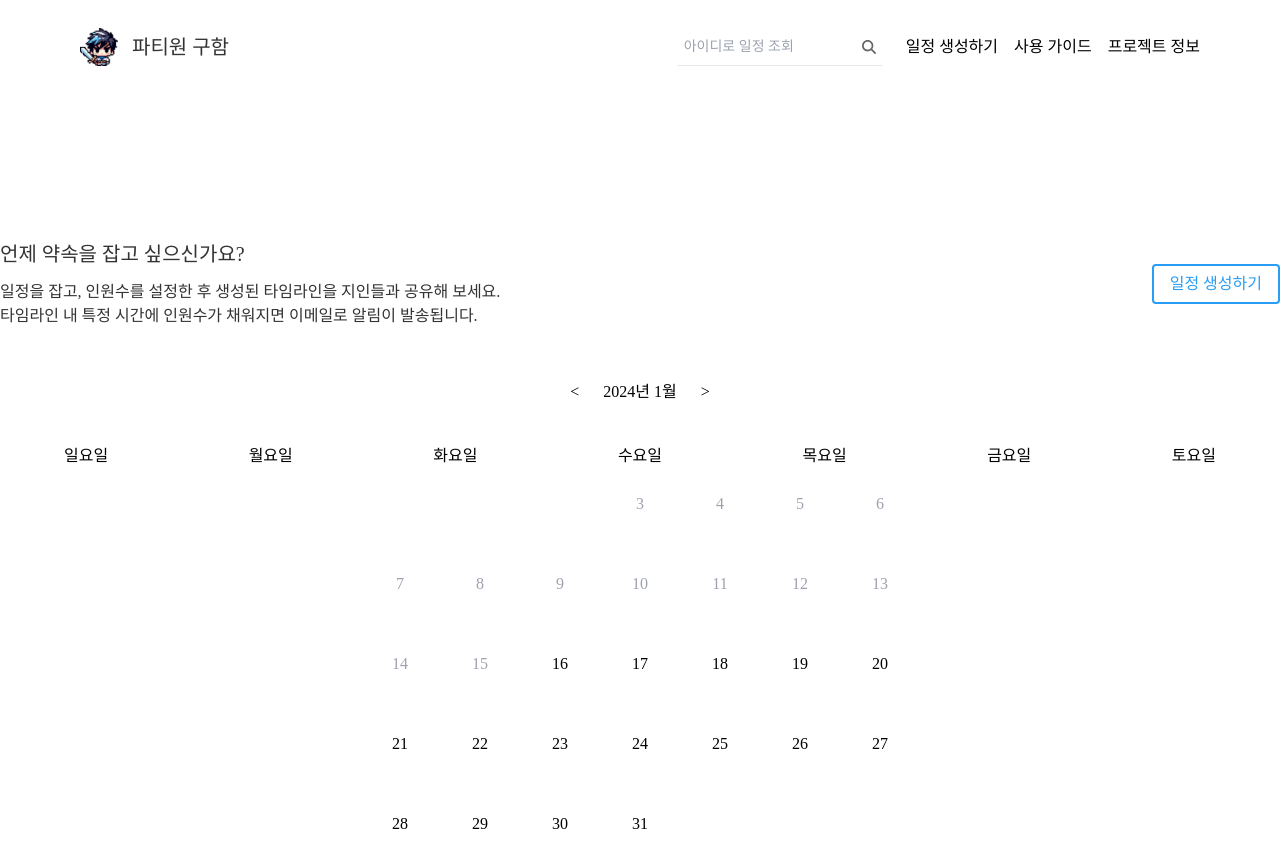
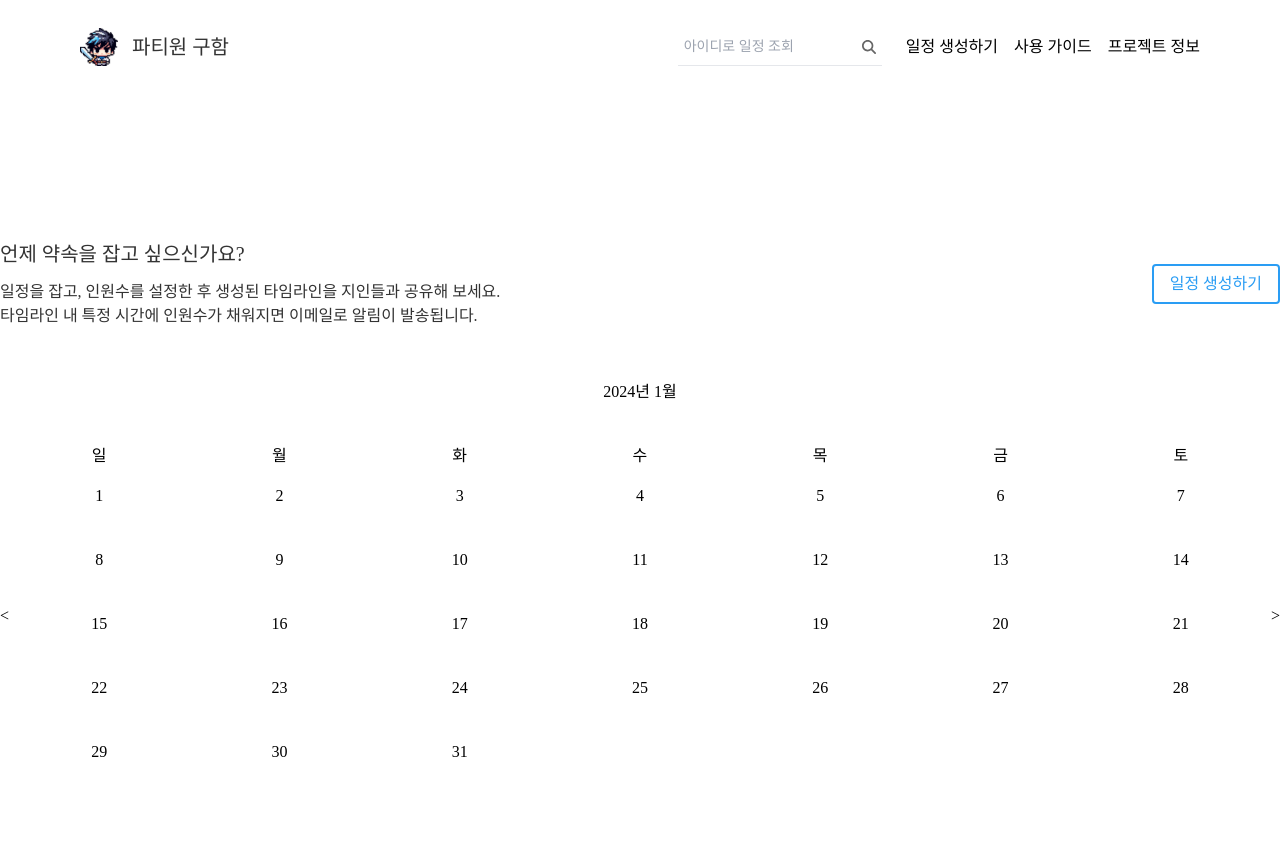
Before and after one commit to taedonn/partywonguham, a Nuxt app: page / in a window 1280 px wide. Shown: the top 868 px of the page. After the commit the page ends 800 px from the top, so only its background shows below. Built offline with nearby package versions, Linux system fonts and the light colour scheme; a web font is replaced by a local one.

Commit message:
Calendar 기능 오류 수정

```diff
--- a/components/Calendar.vue
+++ b/components/Calendar.vue
@@ -1,228 +1,133 @@
 <template>
-    <section class="section w-full py-60 flex flex-col justify-center items-center gap-y-14">
+    <section class="section w-full pt-60 flex flex-col justify-center items-center gap-y-14">
+        <div class="container flex flex-col justify-between">
             <div class="container flex flex-row justify-between">
                 <div>
                     <h2 class="text-xl font-medium text-black-333 mb-3">언제 약속을 잡고 싶으신가요?</h2>
-                <p class="text-base font-light text-black-333">일정을 잡고, 인원수를 설정한 후 생성된 타임라인을 지인들과 공유해 보세요. <br />타임라인 내 특정 시간에 인원수가 채워지면 이메일로 알림이 발송됩니다.</p>
+                    <p class="text-base font-light text-black-333">
+                        일정을 잡고, 인원수를 설정한 후 생성된 타임라인을 지인들과 공유해 보세요. <br />
+                        타임라인 내 특정 시간에 인원수가 채워지면 이메일로 알림이 발송됩니다.
+                    </p>
                 </div>
                 <div class="flex justify-items-end items-center"> <Button> 일정 생성하기 </Button></div>
             </div>
-        <div class="container flex flex-col justify-center items-center">
-            <h2 class="subtitle mb-12">
-                <button class="button is-small is-primary is-outlined mr-5" @click="calendarData(-1)">&lt;</button>
-                {{ year }}년 {{ month }}월
-                <button class="button is-small is-primary is-outlined ml-5" @click="calendarData(1)">&gt;</button>
+            <div class="calendar-wrap flex flex-col mt-14">
+                <h2 class="subtitle mb-12 text-center">
+                    {{ currentYear }}년 {{ currentMonth }}월
                 </h2>
-            <div class="w-full h-100 flex flex-rows px-16 justify-between">
-                <p  v-for="weeks in week" :key="weeks" class="">{{ weeks }}</p>
+                <div class="calendar flex flex-row ">
+                    <button type="button" class="btn-prev" @click="moveMonth(-1)"> &lt; </button>
+                    <table class="w-full">
+                        <thead class="">
+                            <th> 일 </th>
+                            <th> 월 </th>
+                            <th> 화 </th>
+                            <th> 수 </th>
+                            <th> 목 </th>
+                            <th> 금 </th>
+                            <th> 토 </th>
+                        </thead>
+                        <tbody>
+                            <tr v-for="weekIndex in data.calendarWeekCount" :key="weekIndex">
+                                <td v-for="dayIndex in data.weekdate" :key="(weekIndex - 1) * data.weekdate + dayIndex"
+                                    class="text-center">
+                                    <div v-if="isCalendarDayVisible(weekIndex, dayIndex)">
+                                        <span class="block my-6" @click="handleDateClick(weekIndex, dayIndex)">{{ getCalendarDay(weekIndex, dayIndex) }}</span>
                                     </div>
-            <table class="table">
-                <thead>
-                    <th v-for="day in days" :key="day">{{ day }}</th>
-                </thead>
-                <tbody class="w-full">
-                    <tr v-for="(date, rowIndex) in dates" :key="rowIndex" class="w-full flex">
-                        <td v-for="(day, colIndex) in date"
-                        :key="colIndex"
-                        :style="{ 'color': isOutsideMonth(rowIndex, colIndex) ? 'text-white' : (isToday(day) ? 'text-black' : ''), 'selected': clickDay == day ? 'blue' : '' }"
-                        class="w-20 h-20 flex justify-center items-center "
-                        :class="{
-                                    'text-white': isOutsideMonth(rowIndex, colIndex),
-                                    'text-black': isToday(day),
-                                    'selected': clickDay == day ? 'blue' : '',
-                                    'text-gray-400': isPastDay(day),
-                                }"
-                        @click="handleDateClick(day)"
-                        >
-                            <p class="after:absolute after:w-2 after:h-2 after:bg-black "
-                            :class="[clickDay == day ? 'after:block' : 'after:hidden']"
-                            >{{ day }}</p>
                                 </td>
                             </tr>
                         </tbody>
                     </table>
+                    <button type="button" class="btn-next " @click="moveMonth(1)"> &gt; </button>
+                </div>
+                <!-- calendar end -->
+            </div>
         </div>
     </section>
+</template>
+<script setup>
+import { ref } from 'vue';
 
-    <!-- <tbody class="w-full">
-        <tr v-for="(date, idx) in dates" :key="idx" class="w-full flex">
-            <td v-for="(day, secondIdx) in date"
-            :key="secondIdx"
-            :class="{ 'text-white': (idx === 0 && day >= lastMonthStart) || (dates.length - 1 === idx && nextMonthStart > day),
-                    'has-text-primary': day === today && month === currentMonth && year === currentYear }"
-            class="w-20 h-20 flex justify-center items-center "
-            @click="handleDateClick(day)"
-            >
-                <p class="after:absolute after:w-2 after:h-2 after:bg-black "
-                :class="[clickDay == day ? 'after:block' : 'after:hidden']"
-                >{{ day }}</p>
-            </td>
-        </tr>
-    </tbody> -->
-    <!-- :class="{ 'text-white': isOutsideMonth(rowIndex, colIndex),
-                                    'black-333': isToday(day),
-                                    'selected' : clickDay == day }" -->
-
-</template>
-
-<script>
-import { ref } from "vue";
-import * as DateData from '../utils/date';
-// import * as Date from './Calendarsc';
-
-export default {
-    name: "Calendar",
-    data() {
-        return {
-            week: ["일요일", "월요일", "화요일", "수요일", "목요일", "금요일", "토요일"],
+const data = {
+    weekdate: 7, // 한 주는 7일
     dates: [],
     currentYear: 0,
+    currentMonth: 0,
     year: 0,
     month: 0,
-            lastMonthStart: 0,
-            nextMonthStart: 0,
     today: 0,
-            clickDay : null,
+    // monthDays: [31, 28, 31, 30, 31, 30, 31, 31, 30, 31, 30, 31], // 윤년 계산을 위한
+    calendarMonthLastDate: 0,
+    monthStartDay: 0,
+    calendarMonthStartDay: 0,
+    calendarWeekCount: 0, // 주 카운트를 위한
+    calendarPos: 0, // 각 날짜의 위치
+    calendarDay: 0, // 각 날짜
+    weekDays: ["일요일", "월요일", "화요일", "수요일", "목요일", "금요일", "토요일"],
+};
+
+const date = new Date();
+const currentYear = ref(date.getFullYear());
+const currentMonth = ref(date.getMonth() + 1);
+const today = ref(date.getDate());
+// console.log(currentYear);
+// console.log(currentMonth);
+// console.log(today);
+
+//윤년 계산
+const updateCalendarData = () => {
+    const date = new Date(currentYear.value, currentMonth.value, 0);
+    data.calendarMonthLastDate = date.getDate();
+    data.monthStartDay = new Date(currentYear.value, currentMonth.value - 1, 1); // 달력 월의 시작 요일
+    data.calendarMonthStartDay = data.monthStartDay.getDay();
+    data.calendarWeekCount = Math.ceil((data.calendarMonthStartDay + data.calendarMonthLastDate) / 7);
+    data.calendarDay = 0;
+};
+
+// 주 수 카운트
+data.calendarWeekCount = Math.ceil((data.calendarMonthStartDay + data.calendarMonthLastDate) / 7);
+// console.log(data.calendarWeekCount); // 5 ==> 5주!
+
+const calculateCalendarPosition = (weekIndex, dayIndex) => {
+    return (weekIndex - 1) * 7 + dayIndex;
+};
+
+const isCalendarDayVisible = (weekIndex, dayIndex) => {
+    return data.calendarMonthStartDay <= calculateCalendarPosition(weekIndex, dayIndex) &&
+        data.calendarDay < data.calendarMonthLastDate;
+};
+
+const getCalendarDay = (weekIndex, dayIndex) => {
+    if (data.calendarMonthStartDay <= calculateCalendarPosition(weekIndex, dayIndex) &&
+        data.calendarDay < data.calendarMonthLastDate) {
+        data.calendarDay++;
+        return data.calendarDay;
     }
-    },
-    created() {
-        const date = new Date()
-        this.currentYear = date.getFullYear() // 이하 현재 년, 월 가지고 있기
-        this.currentMonth = date.getMonth() + 1
-        this.year = this.currentYear
-        this.month = this.currentMonth
-        this.today = date.getDate() // 오늘 날짜
-        this.calendarData()
-    },
-    methods: {
-        calendarData(arg) {
-            // 인자를 추가
-            if (arg < 0) {
-                // -1이 들어오면 지난 달 달력으로 이동
-                this.month -= 1
-            } else if (arg === 1) {
-                // 1이 들어오면 다음 달 달력으로 이동
-                this.month += 1
-            }
-            if (this.month === 0) {
-                // 작년 12월
-                this.year -= 1
-                this.month = 12
-            } else if (this.month > 12) {
-                // 내년 1월
-                this.year += 1
-                this.month = 1
-            }
-            const [monthFirstDay, monthLastDate, lastMonthLastDate] = this.getFirstDayLastDate(this.year, this.month)
-            this.dates = this.getMonthOfDays(monthFirstDay, monthLastDate, lastMonthLastDate)
-        },
-        getFirstDayLastDate(year, month) {
-            const firstDay = new Date(year, month - 1, 1).getDay(); // 이번 달 시작 요일
-            const lastDate = new Date(year, month, 0).getDate(); // 이번 달 마지막 날짜
-            let lastYear = year;
-            let lastMonth = month - 1;
+};
 
-            if (month === 0) {
-                // 1월인 경우에는 작년 12월로 설정
-                lastMonth = 12;
-                lastYear -= 1;
+const moveMonth = (direction) => {
+    const newMonth = currentMonth.value + direction;
+    if (newMonth < 1) {
+        currentYear.value--;
+        currentMonth.value = 12;
+    } else if (newMonth > 12) {
+        currentYear.value++;
+        currentMonth.value = 1;
+    } else {
+        currentMonth.value = newMonth;
     }
 
-            const prevLastDate = new Date(lastYear, lastMonth, 0).getDate(); // 지난 달 마지막 날짜
-            return [firstDay, lastDate, prevLastDate];
-        },
-        getMonthOfDays(monthFirstDay, monthLastDate, prevMonthLastDate) {
-            let day = 1;
-            let prevDay = prevMonthLastDate - monthFirstDay + 1;
-            const dates = [];
-            let weekOfDays = [];
+    // 월 변경에 따라 캘린더 데이터 업데이트
+    updateCalendarData();
+};
 
-            while (day <= monthLastDate) {
-                if (day === 1 && monthFirstDay !== 0) {
-                    // 이 부분을 수정하여 현재 월이 시작되기 전의 날짜는 추가하지 않도록 함
-                    for (let j = 0; j < monthFirstDay; j += 1) {
-                        weekOfDays.push(prevDay);
-                        prevDay += 1;
-                    }
-                }
-                weekOfDays.push(day);
+const handleDateClick = (weekIndex, dayIndex) => {
+    const yearMonth = `${currentYear.value}.${currentMonth.value}`;
+    const clickedDate = calculateCalendarPosition(weekIndex, dayIndex) - data.calendarMonthStartDay + 1;
+    alert(`${yearMonth}.${clickedDate}`);
+    // console.log(clickDate.text());
+};
 
-                if (weekOfDays.length === 7) {
-                dates.push(weekOfDays);
-                weekOfDays = [];
-                }
+updateCalendarData();
 
-                day += 1;
-            }
-
-            // 남은 날짜를 마지막 주에 추가하는 부분
-            if (weekOfDays.length > 0) dates.push(weekOfDays);
-
-            return dates;
-        },
-        isOutsideMonth(rowIndex, colIndex) {
-            // 함수를 사용하여 현재 월의 시작과 끝을 확인하고 셀이 현재 월에 속하는지 여부를 반환
-            const firstDayOfMonth = new Date(this.currentYear, this.currentMonth, 1).getDay();
-            const lastDayOfMonth = new Date(this.currentYear, this.currentMonth + 1, 0).getDay();
-
-            // 현재 월의 시작과 끝 인덱스를 계산
-            const startIndex = firstDayOfMonth === 0 ? 6 : firstDayOfMonth - 1;
-            const endIndex = lastDayOfMonth === 0 ? 6 : lastDayOfMonth - 1;
-
-            // 현재 셀이 현재 월에 속하는지 여부를 판단
-            return (rowIndex === 0 && colIndex < startIndex) || (rowIndex === 5 && colIndex > endIndex);
-        },
-        isToday(day) {
-            // 함수를 사용하여 현재 날짜인지 여부를 반환
-            const today = new Date();
-            const currentMonthFirstDay = new Date(this.currentYear, this.currentMonth - 1, 1);
-            const lastMonthLastDay = new Date(this.currentYear, this.currentMonth, 0);
-
-            return (
-                today.getDate() === day &&
-                today.getMonth() === this.currentMonth &&
-                today.getFullYear() === this.currentYear &&
-                today >= currentMonthFirstDay &&
-                today <= lastMonthLastDay
-            );
-        },
-        handleDateClick(day, rowIndex, colIndex) {
-            // 클릭한 날짜를 추적하거나 원하는 동작 수행
-            if (!this.isOutsideMonth(rowIndex, colIndex) && !this.isPastDay(day) ) {
-                // 클릭한 날짜가 현재 월에 속하면 저장
-                this.clickDay = day;
-                console.log(`클릭한 날짜: ${day}`);
-            } else {
-                // 클릭한 날짜가 현재 월에 속하지 않으면 아무 동작도 수행하지 않음
-                console.log(`클릭한 날짜 (${day})는 현재 월에 속하지 않습니다.`);
-            }
-
-        },
-        isPastDay(day) {
-            // 오늘을 기준으로 지난 날짜인지 여부를 반환
-            const today = new Date();
-            const currentMonthFirstDay = new Date(
-                this.currentYear,
-                this.currentMonth - 1,
-                1
-            );
-            let lastMonthLastDay = new Date(this.currentYear, this.currentMonth, 0);
-
-            const currentDate = new Date(
-                this.currentYear,
-                this.currentMonth - 1,
-                day +1
-            );
-
-            return currentDate < today && currentDate >= currentMonthFirstDay;
-        },
-
-    },
-}
 </script>
-
-<style>
-.calendar-wrap {
-    margin-top: 200px;
-}
-</style>
```
Lines whose indentation alone changed are shown as unchanged.
